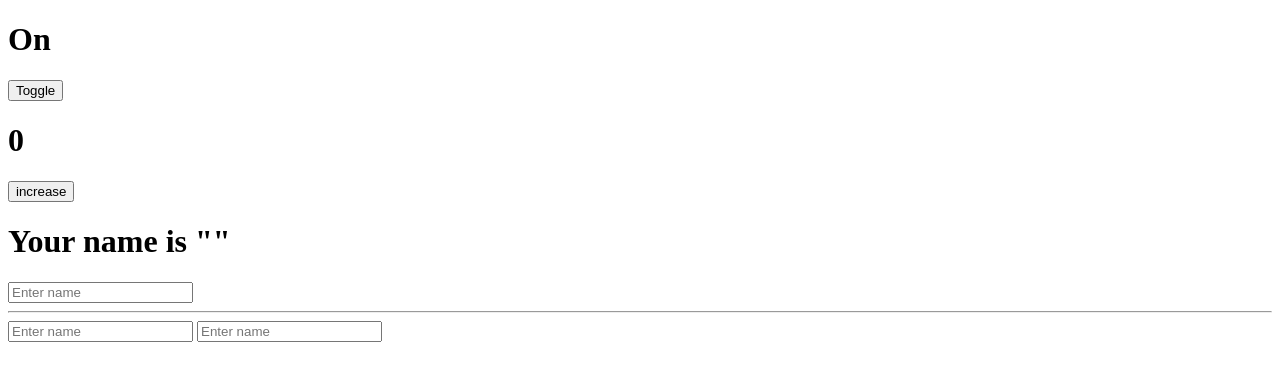
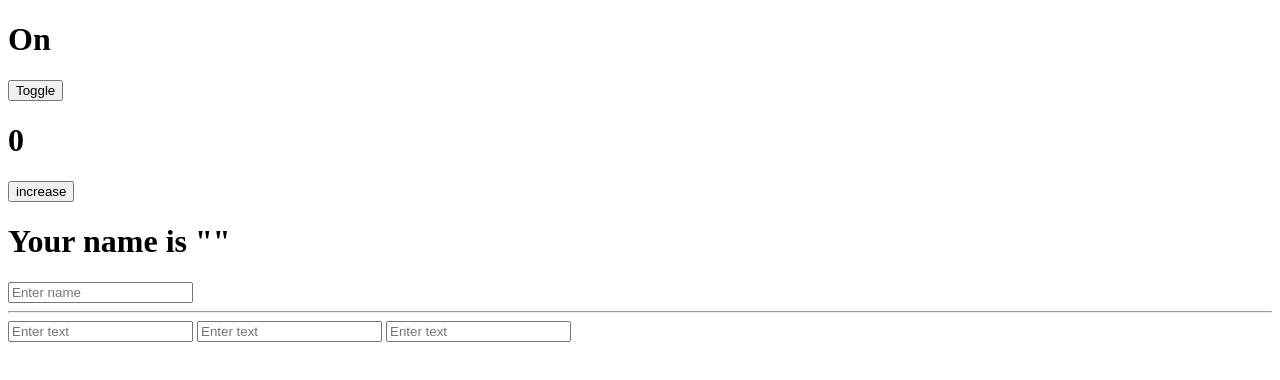
Before and after one commit to Aimarall/index-js, a plain HTML site: page index.html in a window 1280 px wide. Drawn offline with Linux system fonts and the light colour scheme.

Commit message:
added 3 input to body

```diff
--- a/index.html
+++ b/index.html
@@ -25,10 +25,12 @@
         <input type="text" placeholder="Enter name">
     </div>
     <hr>
-    <div id="example-4">
-        <input type="text" placeholder="Enter name">
-        <input type="text" placeholder="Enter name">
-    </div>
+
+    <input type="text" id="text-1" placeholder="Enter text">
+    <input type="text" id="text-2" placeholder="Enter text">
+    <input type="text" id="text-3" placeholder="Enter text">
+
+
 
     <script src="./scripts.js"></script>
 </body>
```
